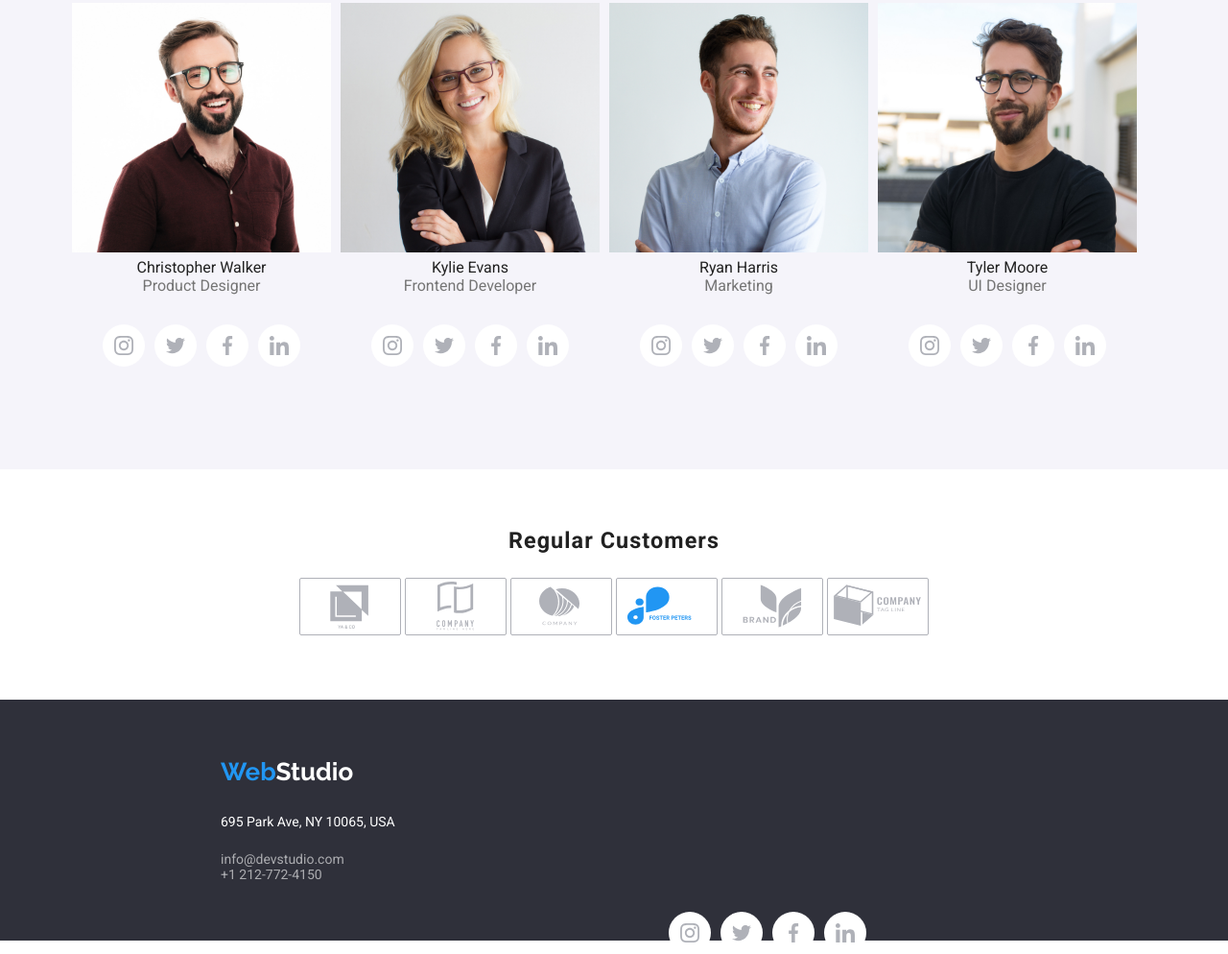
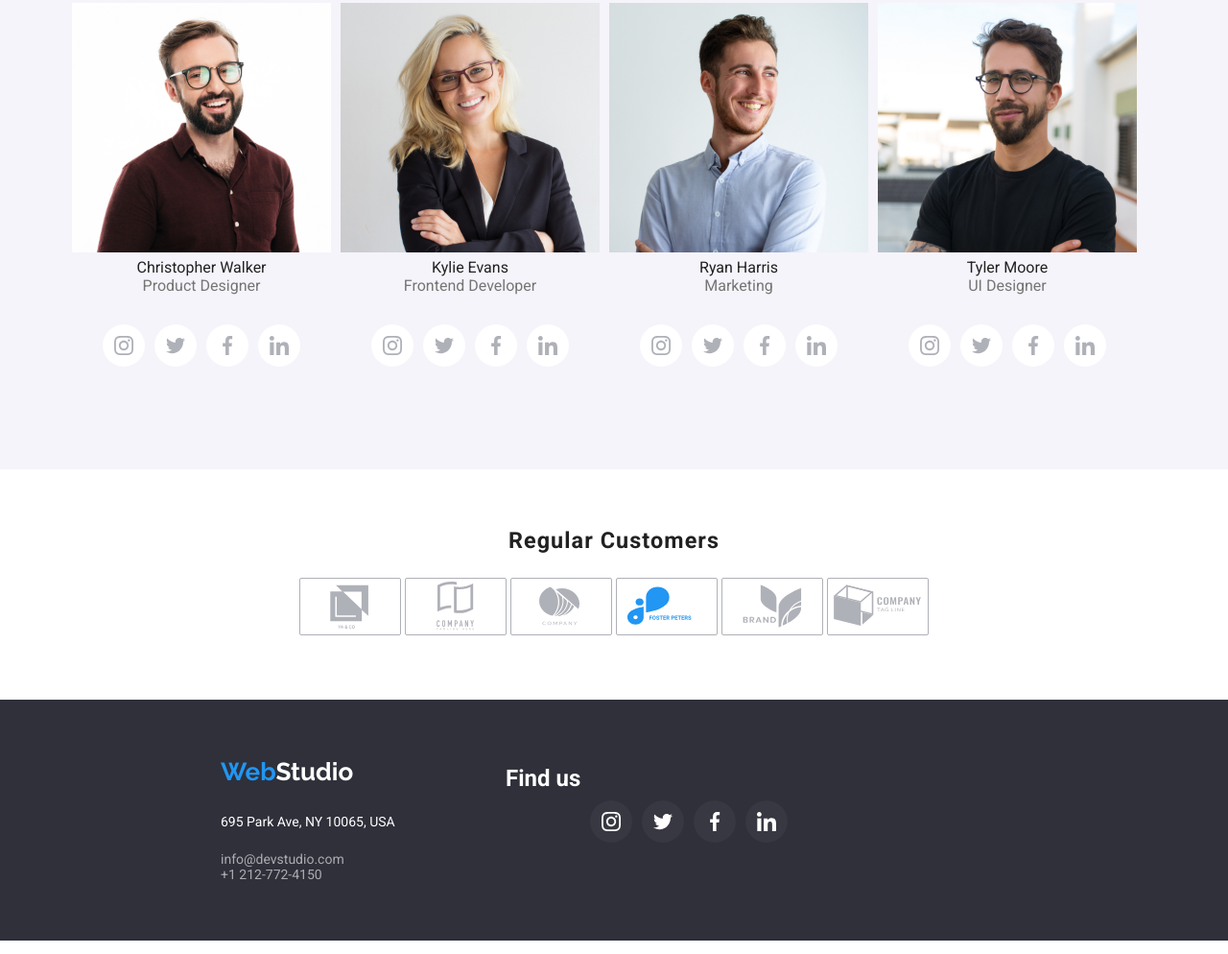
Before and after one commit to Simonkhawam/goit-markup-hw-04, a plain HTML site: page index.html in a window 1280 px wide. Shown: the part 1478-2472 px from the top of the page at 96% size. Drawn offline with Linux system fonts and the light colour scheme.

Commit message:
commit change

```diff
--- a/css/styles-main.css
+++ b/css/styles-main.css
@@ -385,6 +385,8 @@ div {
   height: 251px;
   flex-shrink: 0;
   padding: 60px 60px 10px;
+  display: flex;
+  justify-content: flex-start;
 }
 .logo {
   padding-left: 35px;
@@ -656,39 +658,50 @@ div {
 
 /* social-icons */
 
-.social-icons {
+.icons-list-footer {
+  display: flex;
+  margin-top: 30px;
+  gap: 10px;
+  justify-content: center;
+}
+
+.icons-list-footer {
+  display: flex;
+  margin-top: 30px;
+  gap: 10px;
+  justify-content: center;
+}
+
+.icons-list-footer .icon-footer {
+  width: 44px;
+  height: 44px;
+  background-color: #373841;
+  display: flex;
+  justify-content: center;
+  align-items: center;
+  border-radius: 22px;
+  color: rgba(255, 255, 255, 1);
+}
+
+.icons-list-footer .icon-footer svg {
   width: 20px;
   height: 20px;
 }
-.social-icons {
+.icons-list-footer .icon-footer:hover,
+.icons-list-footer .icon-footer:focus {
+  color: var(--brand-color);
+}
+
+.section-social-media {
   display: flex;
-  flex-direction: row;
-  width: 44px;
-  height: 44px;
-  background-color: transparent;
+  margin: 15px;
+  padding-left: 75px;
+}
+.find-us {
+  color: white;
+  margin-top: -34px;
+}
+.section-find {
   display: flex;
   justify-content: center;
-  align-items: center;
-  border-radius: 10px;
-  color: rgba(175, 177, 184, 1);
 }
-.section-social-media-icons {
-  display: flex;
-  justify-content: center;
-  gap: 50px;
-  align-items: end;
-}
-
-.find-us {
-  color: #fff;
-  font-family: Roboto;
-  font-size: 14px;
-  font-style: normal;
-  font-weight: 700;
-  line-height: normal;
-  letter-spacing: 0.42px;
-  text-transform: uppercase;
-}
-/*   */
-
-/*    */
--- a/index.html
+++ b/index.html
@@ -429,24 +429,33 @@
           </address>
         </div>
         <section class="section-social-media">
-          <div class="icons-list">
+          <div class="icons-list-footer">
+            <section class="section-find">
+              <div class="find">
+                <h2 class="find-us">Find us</h2>
+              </div>
+            </section>
             <a
               href="https://www.instagram.com"
-              class="icon"
+              class="icon-footer"
               aria-label="instagram"
             >
               <svg>
                 <use href="/icons/symbol-defs.svg#icon-instagram"></use>
               </svg>
             </a>
-            <a href="https://www.twitter.com" class="icon" aria-label="twitter">
+            <a
+              href="https://www.twitter.com"
+              class="icon-footer"
+              aria-label="twitter"
+            >
               <svg>
                 <use href="./icons/symbol-defs.svg#icon-twitter"></use>
               </svg>
             </a>
             <a
               href="https://www.facebook.com/"
-              class="icon"
+              class="icon-footer"
               aria-label="facebook"
             >
               <svg>
@@ -455,7 +464,7 @@
             </a>
             <a
               href="https://www.linkedin.com/"
-              class="icon"
+              class="icon-footer"
               aria-label="linkedin"
             >
               <svg>
```
